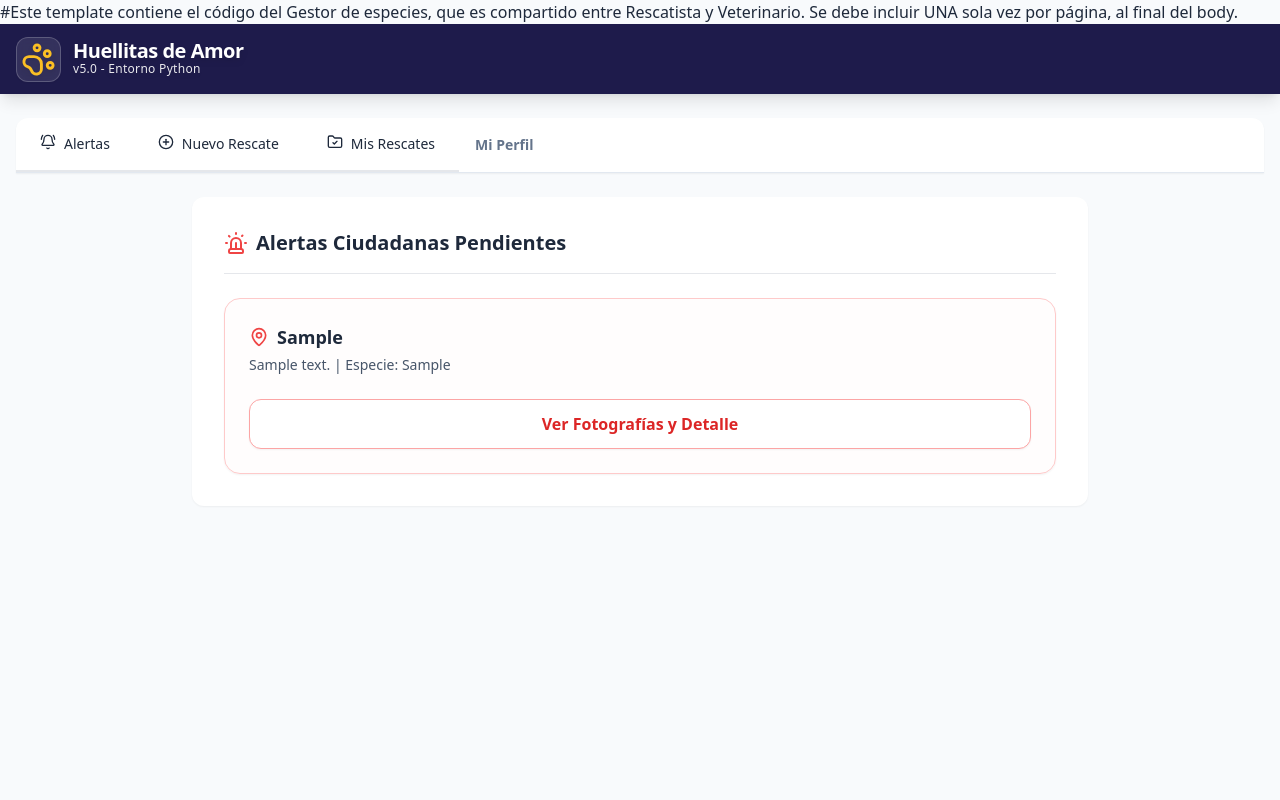
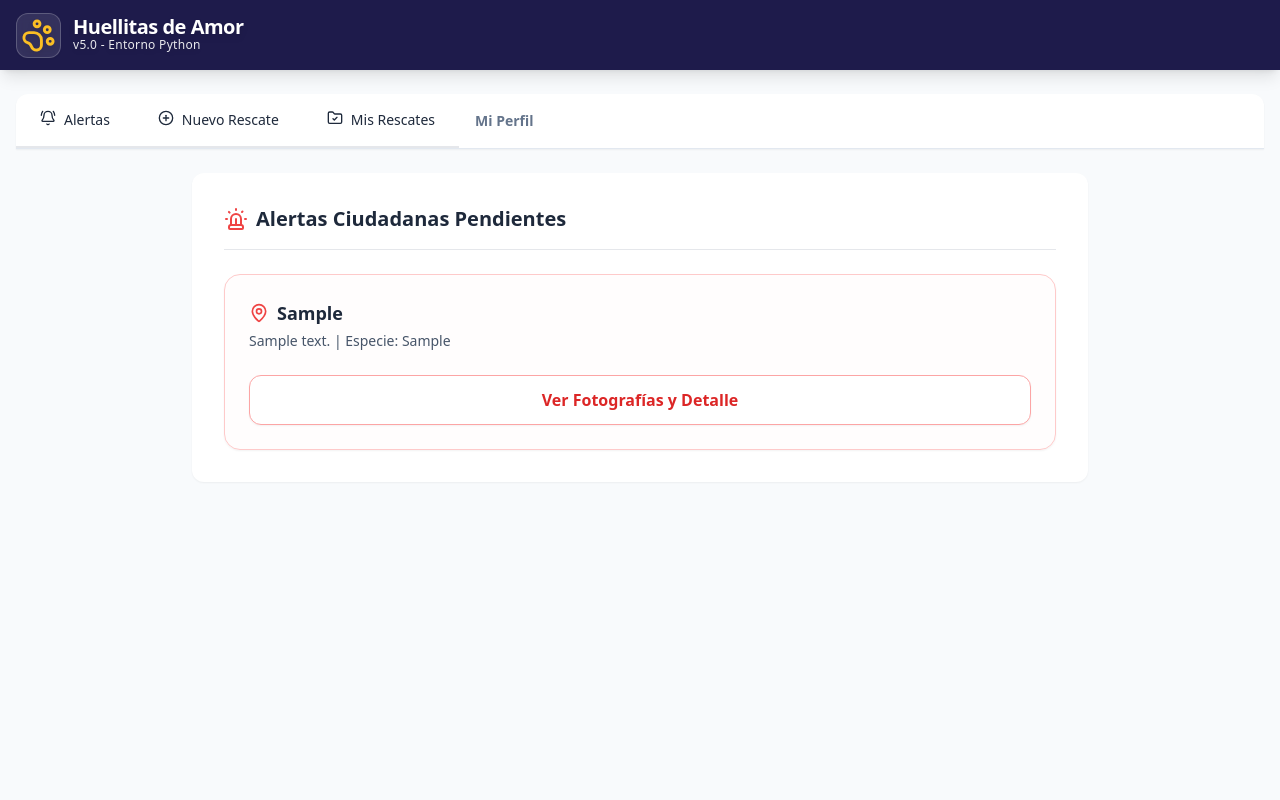
Before and after one commit to awita-de-uvaxd/Sistema-refugio-de-animales, a Flask app: template templates/rescatista.html in a window 1280 px wide. Run offline with Flask 3, Linux system fonts and the light colour scheme; tables that the repository leaves empty hold one stand-in row (values such as "Sample post"); the template is opened without the code that fills it: values that come from a table or form of the project are taken from there, most other values are stand-ins (such as "Sample title", 1, 10 or a date in 2020); some libraries are stand-ins or nearby versions.

Commit message:
arreglo bug

```diff
--- a/templates/_gestor_especies.html
+++ b/templates/_gestor_especies.html
@@ -1,4 +1,5 @@
-#Este template contiene el código del Gestor de especies, que es compartido entre Rescatista y Veterinario. Se debe incluir UNA sola vez por página, al final del body.
+<!--#Este template contiene el código del Gestor de especies, que es compartido entre Rescatista y Veterinario. Se debe incluir UNA sola vez por página, al final del body.
+-->
 {# Gestor de especies compartido (Rescatista y Veterinario). Incluir UNA sola vez por página. #}
 <iframe name="especies-frame" class="hidden" tabindex="-1" aria-hidden="true"></iframe>
 <script id="datos-especies" type="application/json">{{ especies_lista|tojson }}</script>
--- a/templates/especies_respuesta.html
+++ b/templates/especies_respuesta.html
@@ -1,4 +1,5 @@
-# Este template contiene el código del Gestor de especies, que es compartido entre Rescatista y Veterinario. Se debe incluir UNA sola vez por página, al final del body.
+<!--# Este template contiene el código del Gestor de especies, que es compartido entre Rescatista y Veterinario. Se debe incluir UNA sola vez por página, al final del body.
+-->
 <!doctype html>
 <html lang="es"><head><meta charset="utf-8"><title>Especies</title></head>
 <body>
```
